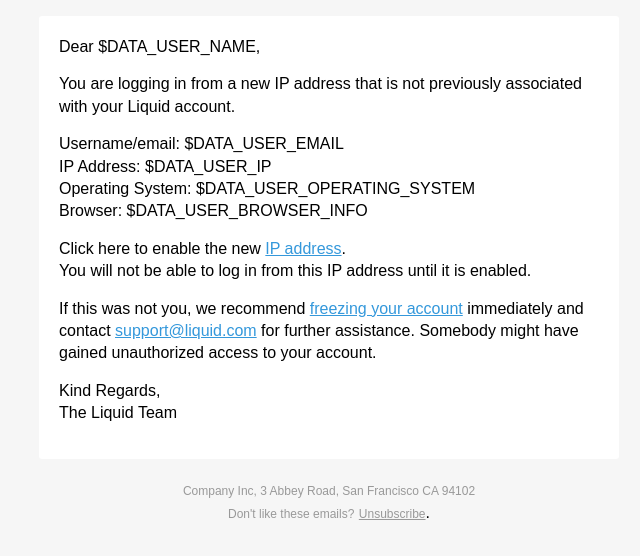
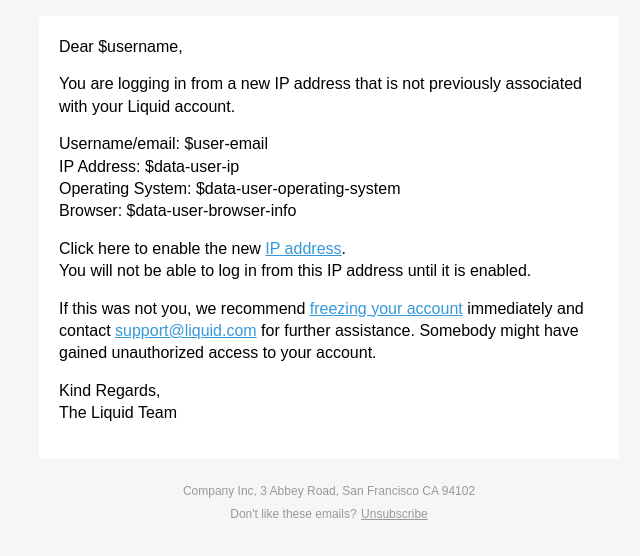
Before and after one commit to tampham47/dynamic-email-template, a Gatsby site: page /email/please-confirm-your-new-ip-address in a window 1280 px wide. Shown: the whole page, without its empty margins (311-951 px from the left). Built offline with nearby package versions, Linux system fonts and the light colour scheme; Gatsby itself is replaced by a stand-in of ours.

Commit message:
fix placeholder for email template

```diff
--- a/src/components/Footer.js
+++ b/src/components/Footer.js
@@ -5,7 +5,7 @@
     <div class="content-block" role="presentation">
       <span class="apple-link">Company Inc, 3 Abbey Road, San Francisco CA 94102</span>
       <br/>
-      <span>Don't like these emails?</span> <a href="http://i.imgur.com/CScmqnj.gif">Unsubscribe</a>.
+      <span>Don't like these emails?</span> <a href="http://i.imgur.com/CScmqnj.gif">Unsubscribe</a>
     </div>
   </div>
 )
--- a/src/pages/email/please-confirm-your-new-ip-address.md
+++ b/src/pages/email/please-confirm-your-new-ip-address.md
@@ -3,19 +3,19 @@
 title: Please Confirm Your New IP Address
 date: 2019-01-28T07:34:16.351Z
 ---
-Dear $DATA_USER_NAME,
+Dear $username,
 
 You are logging in from a new IP address that is not previously associated with your Liquid account.
 
-Username/email: $DATA_USER_EMAIL
-IP Address: $DATA_USER_IP
-Operating System: $DATA_USER_OPERATING_SYSTEM
-Browser: $DATA_USER_BROWSER_INFO
+Username/email: $user-email
+IP Address: $data-user-ip
+Operating System: $data-user-operating-system
+Browser: $data-user-browser-info
 
-Click here to enable the new [IP address]($LINK_ENABLE_IP).
+Click here to enable the new [IP address]($link-enable-ip).
 You will not be able to log in from this IP address until it is enabled.
 
-If this was not you, we recommend [freezing your account]($LINK_FREEZING_ACCOUNT) immediately and contact [support@liquid.com]($LINK_MAILTO_SUPPORT) for further assistance. Somebody might have gained unauthorized access to your account.
+If this was not you, we recommend [freezing your account]($link-freezing-account) immediately and contact [support@liquid.com]($link-mailto-support) for further assistance. Somebody might have gained unauthorized access to your account.
 
 Kind Regards,
 The Liquid Team
```
Also changed, not shown: src/pages/email/welcome-aboard-email-message.md (line endings or trailing spaces).
